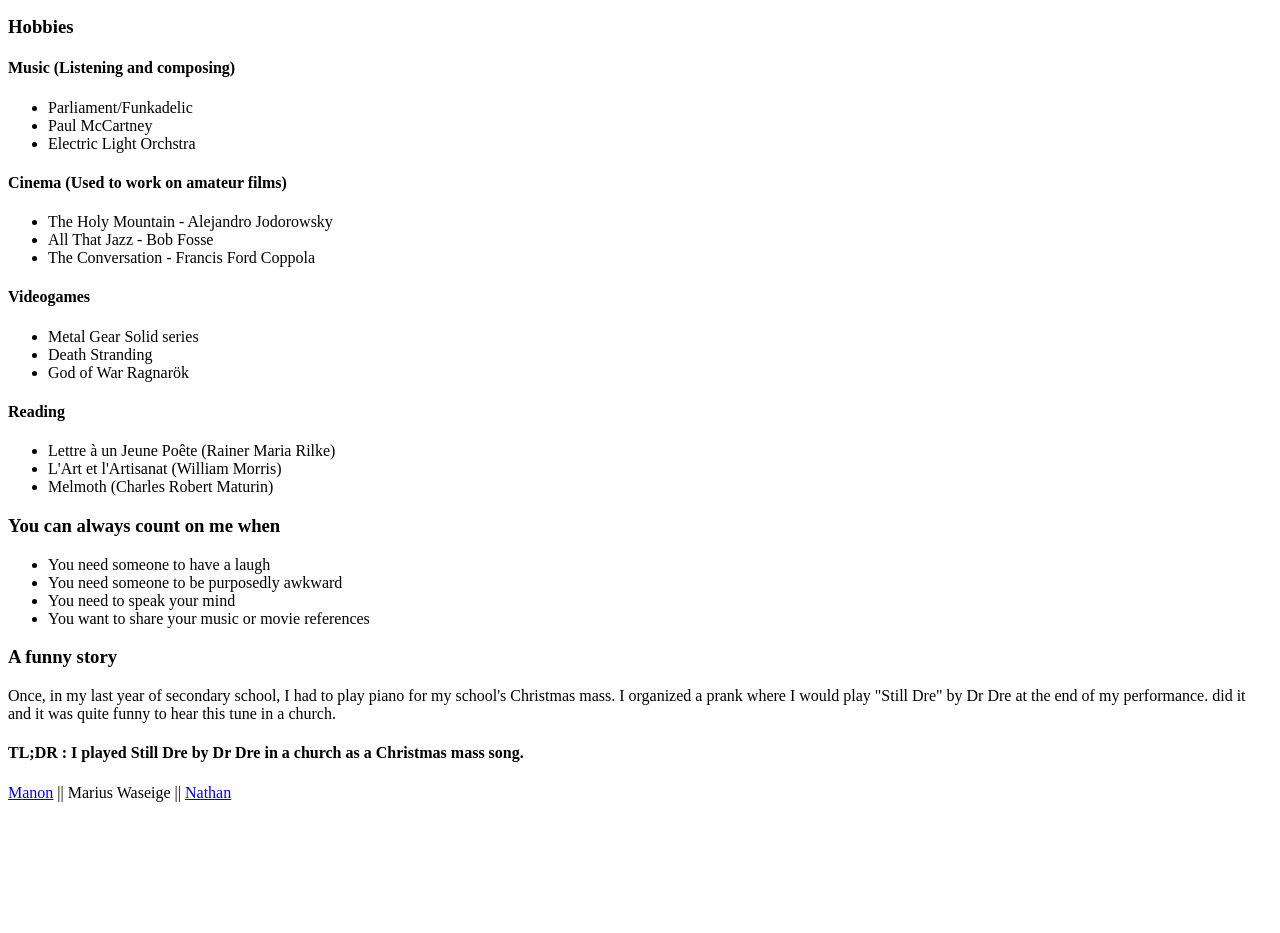
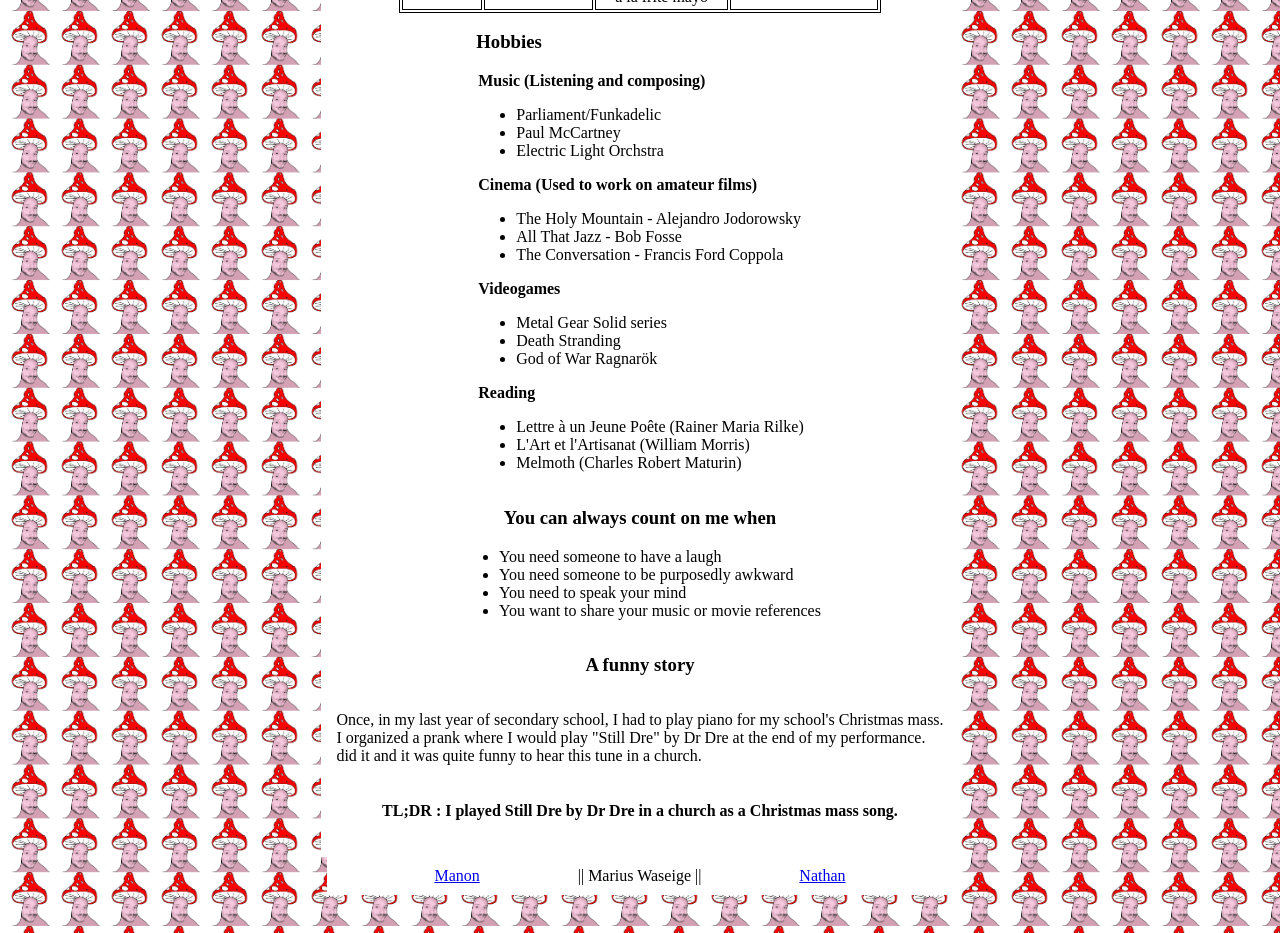
Before and after one commit to Flabidouf/markdown-to-html, a plain HTML site: page index.html in a window 1280 px wide. Shown: the part 635-1568 px from the top of the page. Before the commit the page ends 1445 px from the top, so only its background shows below. Drawn offline with Linux system fonts and the light colour scheme.

Commit message:
CV website v1

```diff
--- a/index.html
+++ b/index.html
@@ -8,9 +8,12 @@
     <title>markdown-to-html</title>
 </head>
 <body>
+    <header>
+        <h1 class="main-title">Marius Waseige</h1>
+        <p class="quote"><em>"<u>Art is the expression of man's pleasure in labour</u>"</em> William Morris 1889.</p>
+    </header>
     <main>
-        <h1>Marius Waseige</h1>
-        <p><em>"Art is the expression of man's pleasure in labour."</em> William Morris 1889.</p>
+
         <img src="PlanetMarius.jpg" alt="Marius" width="250"/>
         <h3>"Sunglasses on a stick"</h3>
         <table>
@@ -32,32 +35,34 @@
                 </td>
             </tr>
         </table>
-        <h3>Hobbies </h3>
-        <h4>Music (Listening and composing)</h4>
+        <div class="hobbies-div">
+            <h3 class="hobbies">Hobbies </h3>
+            <h4 class="hobby-1">Music (Listening and composing)</h4>
             <ul>
                 <li>Parliament/Funkadelic</li>
                 <li>Paul McCartney</li>
                 <li>Electric Light Orchstra</li>
             </ul>
-        <h4>Cinema (Used to work on amateur films)</h4>
+            <h4 class="hobby-2">Cinema (Used to work on amateur films)</h4>
             <ul>
                 <li>The Holy Mountain - Alejandro Jodorowsky</li>
                 <li>All That Jazz - Bob Fosse</li>
                 <li>The Conversation - Francis Ford Coppola</li>
             </ul>
-        <h4>Videogames</h4>
+            <h4 class="hobby-3">Videogames</h4>
             <ul>
                 <li>Metal Gear Solid series</li>
                 <li>Death Stranding</li>
                 <li>God of War Ragnarök</li>
             </ul>
-        <h4>Reading</h4>
+            <h4 class="hobby-4">Reading</h4>
             <ul>
                 <li>Lettre à un Jeune Poête (Rainer Maria Rilke)</li>
                 <li>L'Art et l'Artisanat (William Morris)</li>
                 <li>Melmoth (Charles Robert Maturin)</li>
             </ul>
-        <h3>You can always count on me when</h3>
+        </div>
+        <h3 class="count-on-me">You can always count on me when</h3>
         <ul>
             <li>You need someone to have a laugh</li>
             <li>You need someone to be purposedly awkward</li>
@@ -65,12 +70,13 @@
             <li>You want to share your music or movie references</li>
         </ul>
         <h3>A funny story</h3>
-        <p>Once, in my last year of secondary school, I had to play piano for my school's Christmas mass.
-            I organized a prank where I would play "Still Dre" by Dr Dre at the end of my performance.
+        <p>Once, in my last year of secondary school, I had to play piano for my school's Christmas mass. <br>
+            I organized a prank where I would play "Still Dre" by Dr Dre at the end of my performance. <br>
             did it and it was quite funny to hear this tune in a church.</p>
         <h4>TL;DR : I played Still Dre by Dr Dre in a church as a Christmas mass song.</h4>
     </main>
-    <a href="https://github.com/Manon98446/markdown-challenge">Manon</a> || Marius Waseige || <a href="https://github.com/NathanLombardelli/markdown-challenge">Nathan</a>
-
+    <footer>
+        <a href="https://github.com/Manon98446/markdown-challenge">Manon </a>  || Marius Waseige ||  <a href="https://github.com/NathanLombardelli/markdown-challenge"> Nathan</a>
+    </footer>
 </body>
 </html>
--- a/style.css
+++ b/style.css
@@ -6,3 +6,41 @@
 th, td {
     padding : 3px;
 }
+body {
+    display:flex;
+    align-items: center;
+    flex-direction: column;
+    background-image: url("Shroomarius.png");
+    background-repeat: repeat;
+    background-size: 50px;
+}
+main {
+    display:flex;
+    flex-direction: column;
+    align-items: center;
+    margin-top: 110px;
+    background-color: white;
+    padding:15px;
+}
+.hobby-1, .hobby-2, .hobby-3, .hobby-4{
+   margin: 2px;
+}
+.count-on-me, .main-title {
+    margin-bottom: 3px;
+}
+footer {
+    display: flex;
+    justify-content: space-evenly;
+    margin-bottom: 30px;
+    background-color: white;
+    width: 607px;
+    padding: 10px;
+}
+header {
+    position: fixed;
+    background-color: rgb(255, 35, 35);
+    top:0;
+    width:100vw;
+    text-align:center;
+    color:white;
+}
```
Also changed, not shown: Shroomarius.png (added), 1 other file. Lines whose indentation alone changed are shown as unchanged.
